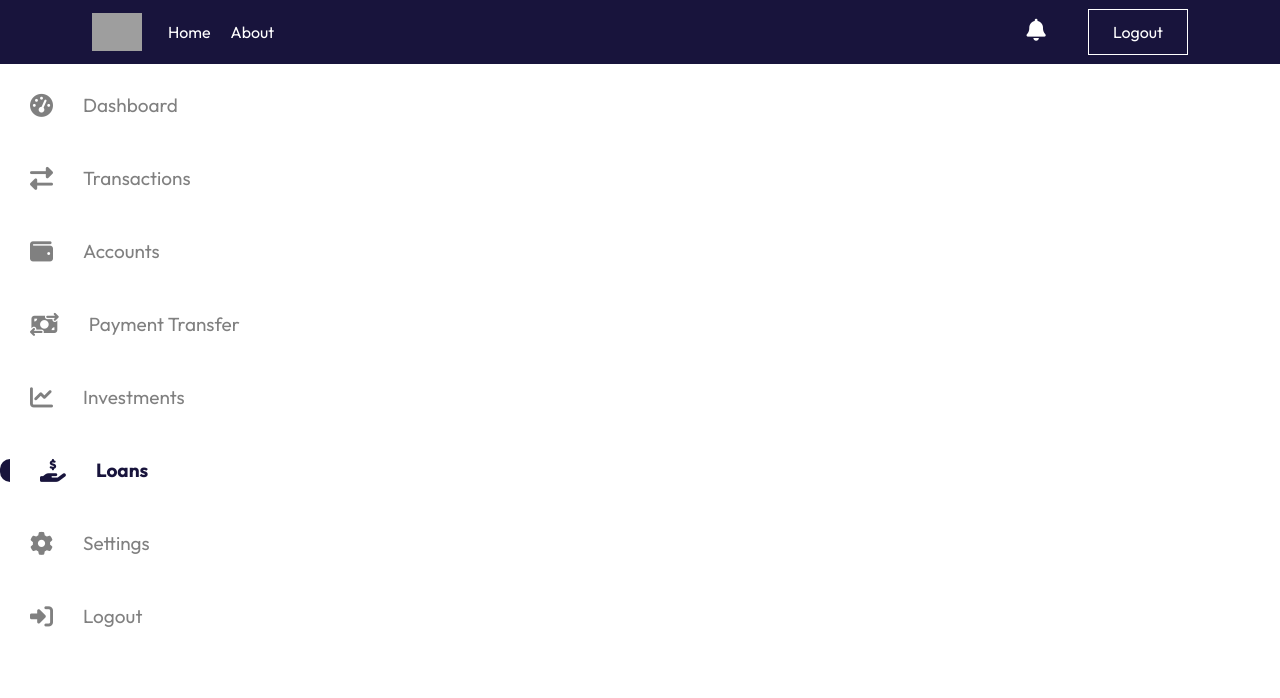
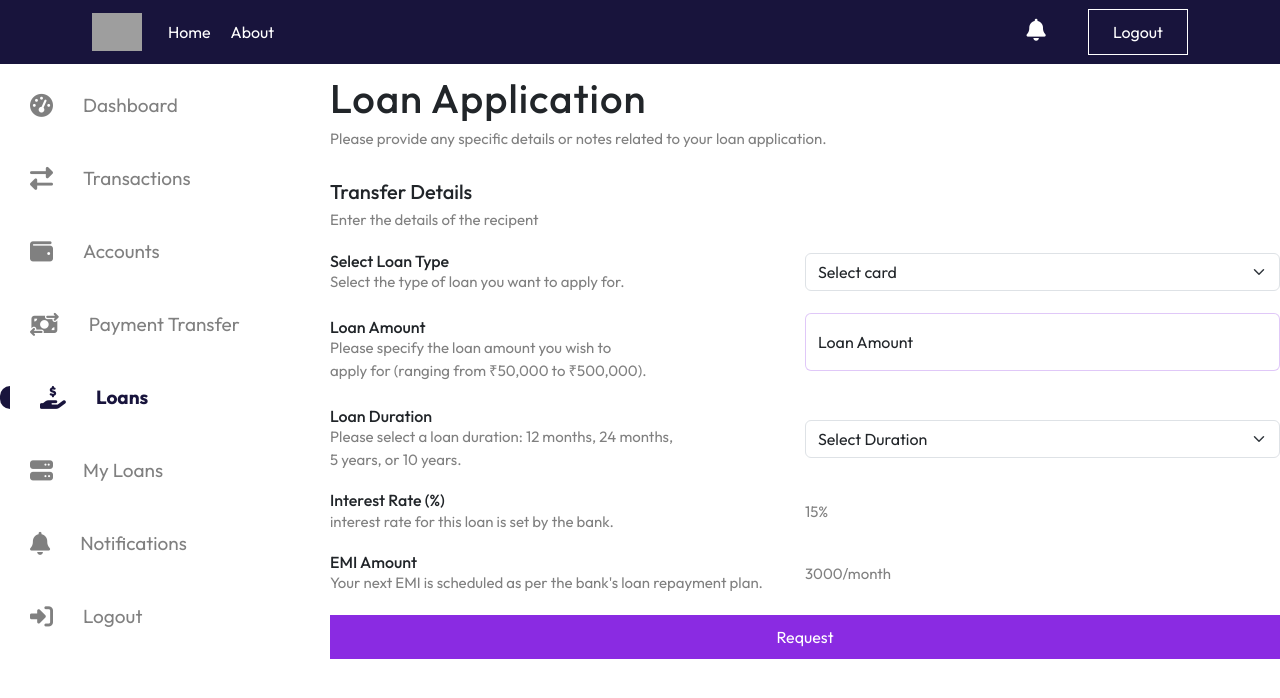
Before and after one commit to mohammedfazil2005/onlineBankingSystem-MERN, a React (Vite) app: page /userdashboard in a window 1280 px wide. Both pictures are taken after a click on the element "Loans". Shown: the top 698 px of the page. Built offline with nearby package versions, Linux system fonts and the light colour scheme; grey boxes are pictures that could not be loaded.

Commit message:
added loan page user

```diff
--- a/src/pages/loginpage/Login.jsx
+++ b/src/pages/loginpage/Login.jsx
@@ -1,34 +1,36 @@
-import { TextField  } from '@mui/material'
+import { TextField } from '@mui/material'
 import React, { useState } from 'react'
 import './Login.css'
 import { FloatingLabel, Form } from 'react-bootstrap'
-import { Link } from 'react-router-dom'
+import { data, Link } from 'react-router-dom'
 
 
 const Login = () => {
 
-    const [login,setLogin]=useState("Login")
+  const [login, setLogin] = useState("Login")
 
-    const [userData,setUserData]=useState({
-        firstName:"",
-        lastName:"",
-        address:"",
-        state:"",
-        postalCode:"",
-        DOB:"",
-        phone:"",
-        email:"",
-        password:""
+  const [userData, setUserData] = useState({
+    firstName: "",
+    lastName: "",
+    address: "",
+    state: "",
+    postalCode: "",
+    DOB: "",
+    phone: "",
+    salarySource:"",
+    monthlySalary:"",
+    email: "",
+    password: ""
 
   })
   console.log(userData)
 
 
 
-    const onStateChange=()=>{
-        if(login=="Login"){
+  const onStateChange = () => {
+    if (login == "Login") {
       setLogin('Register')
-        }else{
+    } else {
       setLogin("Login")
     }
   }
@@ -40,9 +42,9 @@ const Login = () => {
     <div className='login-parent'>
       <div className="login-child">
         <Link to={'/'}> <img src="https://askproject.net/bankai/wp-content/uploads/sites/32/2021/10/logo_Asset-4_4-2048x688.png" alt="" /></Link>
-      <h1>{login=="Login"?"Login":"Signup"}</h1>
-      <p>{login=='Login'?"Welcome back! Please enter your details":"Please enter your details"}</p>
-      {login=="Login"?<>
+        <h1>{login == "Login" ? "Login" : "Signup"}</h1>
+        <p>{login == 'Login' ? "Welcome back! Please enter your details" : "Please enter your details"}</p>
+        {login == "Login" ? <>
           <FloatingLabel controlId="firstName" label="Phone Number" className="mb-3">
             <Form.Control type="text" placeholder="ex: Rosh" className="cursor-pointer" />
           </FloatingLabel>
@@ -58,44 +60,60 @@ const Login = () => {
           <>
             <div>
               <FloatingLabel controlId="firstName" label="First Name" className="mb-3">
-          <Form.Control type="text" placeholder="ex: Rosh" className="cursor-pointer" onChange={(e)=>setUserData({...userData,firstName:e.target.value})} required />
+                <Form.Control type="text" placeholder="ex: Rosh" className="cursor-pointer" onChange={(e) => setUserData({ ...userData, firstName: e.target.value })} required />
               </FloatingLabel>
 
               <FloatingLabel controlId="lastName" label="Last Name" className="mb-3">
-          <Form.Control type="text" placeholder="ex: Mathew" className="cursor-pointer" onChange={(e)=>setUserData({...userData,lastName:e.target.value})} required />
+                <Form.Control type="text" placeholder="ex: Mathew" className="cursor-pointer" onChange={(e) => setUserData({ ...userData, lastName: e.target.value })} required />
               </FloatingLabel>
             </div>
-
+            <div>
               <FloatingLabel controlId="address" label="Address" className="mb-3">
-        <Form.Control type="text" placeholder="Enter your specific address" className="cursor-pointer" onChange={(e)=>setUserData({...userData,address:e.target.value})} required />
+                <Form.Control type="text" placeholder="Enter your specific address" className="cursor-pointer" onChange={(e) => setUserData({ ...userData, address: e.target.value })} required />
               </FloatingLabel>
-
-      <div>
               <FloatingLabel controlId="state" label="State" className="mb-3">
-          <Form.Control type="text" placeholder="ex: Kerala" className="cursor-pointer" onChange={(e)=>setUserData({...userData,state:e.target.value})} required />
-        </FloatingLabel>
-
-        <FloatingLabel controlId="postalCode" label="Postal Code" className="mb-3">
-          <Form.Control type="number" placeholder="ex: 1101" className="cursor-pointer" onChange={(e)=>setUserData({...userData,postalCode:e.target.value})} required />
+                <Form.Control type="text" placeholder="ex: Kerala" className="cursor-pointer" onChange={(e) => setUserData({ ...userData, state: e.target.value })} required />
               </FloatingLabel>
             </div>
 
             <div>
-        <FloatingLabel controlId="dob" label="Date of Birth" className="mb-3">
-          <Form.Control type="date" className="cursor-pointer" onChange={(e)=>setUserData({...userData,DOB:e.target.value})} required />
+
+
+              <FloatingLabel controlId="postalCode" label="Postal Code" className="mb-3">
+                <Form.Control type="number" placeholder="ex: 1101" className="cursor-pointer" onChange={(e) => setUserData({ ...userData, postalCode: e.target.value })} required />
               </FloatingLabel>
 
-        <FloatingLabel controlId="phoneNumber" label="Phone Number" className="mb-3">
-          <Form.Control type="number" maxLength={10} placeholder="Enter your 10-digit number" className="cursor-pointer" onChange={(e)=>setUserData({...userData,phone:e.target.value})} required />
+              <FloatingLabel controlId="dob" label="Date of Birth" className="mb-3">
+                <Form.Control type="date" className="cursor-pointer" onChange={(e) => setUserData({ ...userData, DOB: e.target.value })} required />
               </FloatingLabel>
             </div>
 
+            <div>
+              <FloatingLabel controlId="phoneNumber" label="Phone Number" className="mb-3">
+                <Form.Control type="number" maxLength={10} placeholder="Enter your 10-digit number" className="cursor-pointer" onChange={(e) => setUserData({ ...userData, phone: e.target.value })} required />
+              </FloatingLabel>
+              <Form.Select aria-label="Default select example" style={{height:'60px'}} onChange={(e)=>setUserData({...userData,salarySource:e.target.value})}>
+                <option>Select Salary Source</option>
+                <option value="1">Monthly Salary</option>
+                <option value="2">Freelancing Income</option>
+                <option value="3">Business Income</option>
+                <option value="4">Pension</option>
+                <option value="5">Rental Income</option>
+                <option value="6">Investments & Dividends</option>
+                <option value="7">Government Benefits</option>
+                <option value="8">Other</option>
+
+              </Form.Select>
+            </div>
+            <FloatingLabel controlId="Salary Amount (₹)" label="Salary Amount (₹)" className="mb-3">
+              <Form.Control type="number" placeholder="Enter your email" className="cursor-pointer" onChange={(e) => setUserData({ ...userData, monthlySalary: e.target.value })} required />
+            </FloatingLabel>
             <FloatingLabel controlId="email" label="Email" className="mb-3">
-        <Form.Control type="email" placeholder="Enter your email" className="cursor-pointer" onChange={(e)=>setUserData({...userData,email:e.target.value})} required />
+              <Form.Control type="email" placeholder="Enter your email" className="cursor-pointer" onChange={(e) => setUserData({ ...userData, email: e.target.value })} required />
             </FloatingLabel>
 
             <FloatingLabel controlId="password" label="Password" className="mb-3">
-        <Form.Control type="password" placeholder="Enter your password" className="cursor-pointer" onChange={(e)=>setUserData({...userData,password:e.target.value})} required />
+              <Form.Control type="password" placeholder="Enter your password" className="cursor-pointer" onChange={(e) => setUserData({ ...userData, password: e.target.value })} required />
             </FloatingLabel>
 
             <FloatingLabel controlId="confirmPassword" label="Confirm Password" className="mb-3">
@@ -105,9 +123,9 @@ const Login = () => {
 
 
         }
-        <h6 onClick={onStateChange}>{login=="Login"?"Dosen't have an account?":"Already have an account?"}</h6>
+        <h6 onClick={onStateChange}>{login == "Login" ? "Dosen't have an account?" : "Already have an account?"}</h6>
         <button>Signup</button>
-        {login=="Login"? <button id='google-bnt'><img src="https://pngimg.com/d/google_PNG19630.png" alt="" />Sign in with Google</button>:""}
+        {login == "Login" ? <button id='google-bnt'><img src="https://pngimg.com/d/google_PNG19630.png" alt="" />Sign in with Google</button> : ""}
 
       </div>
     </div>
--- a/src/pages/user/homeleft/HomeUserLeft.jsx
+++ b/src/pages/user/homeleft/HomeUserLeft.jsx
@@ -10,10 +10,9 @@ const HomeUserLeft = ({setCategoryName}) => {
     { name: "Transactions", fontClass: "fas fa-exchange-alt" },
     { name: "Accounts", fontClass: "fas fa-wallet" },
     { name: "Payment Transfer", fontClass: "fa-solid fa-money-bill-transfer" },
-    { name: "Investments", fontClass: "fas fa-chart-line" },
-
     { name: "Loans", fontClass: "fas fa-hand-holding-usd" },
-    { name: "Settings", fontClass: "fas fa-cog" },
+    { name: "My Loans", fontClass: "fa-solid fa-server" },
+    { name: "Notifications", fontClass: "fa-solid fa-bell" },
     { name: "Logout", fontClass: "fas fa-sign-in-alt" }
 
   ]
--- a/src/pages/user/homeright/HomeUserRight.jsx
+++ b/src/pages/user/homeright/HomeUserRight.jsx
@@ -3,6 +3,7 @@ import HomeRightUserDashboard from './homerightdashboard/HomeRightUserDashboard'
 import HomeRightTransactionHistory from './HomeRightTransactionHistory/HomeRightTransactionHistory'
 import HomeUserCards from './homerightUserCards/HomeUserCards'
 import HomeRightPayment from './homeRightPayment/HomeRightPayment'
+import HomeRightLoans from './homerightloans/HomeRightLoans'
 
 const HomeUserRight = ({categoryName}) => {
   console.log(categoryName)
@@ -12,7 +13,8 @@ const HomeUserRight = ({categoryName}) => {
       {categoryName=="Transactions"?<HomeRightTransactionHistory/>:""}
       {categoryName=="Accounts"?<HomeUserCards/>:""}
       {categoryName=="Payment Transfer"?<HomeRightPayment/>:""}
-      {categoryName=="Settings"?<HomeRightUserDashboard/>:""}
+      {categoryName=="Loans"?<HomeRightLoans/>:""}
+      {categoryName=="Investments"?<HomeRightPayment/>:""}
 
     </div>
   )
--- /dev/null
+++ b/src/pages/user/homeright/homerightloans/HomeRightLoans.css
@@ -0,0 +1,6 @@
+.home-user-transfer-details button{
+    padding: 10px;
+    background-color: blueviolet;
+    border: none;
+    color: white;
+}
--- /dev/null
+++ b/src/pages/user/homeright/homerightloans/HomeRightLoans.jsx
@@ -0,0 +1,82 @@
+import React from 'react'
+import './HomeRightLoans.css'
+import { FloatingLabel, Form } from 'react-bootstrap'
+const HomeRightLoans = () => {
+    return (
+        <div className='home-user-payment-parent'>
+            <div className="home-user-payment-heading">
+                <h1>Loan Application</h1>
+                <p>Please provide any specific details or notes related to your loan application.</p>
+            </div>
+            <div className="home-user-transfer-details">
+                <div className="transfer-details-heading">
+                    <h5>Transfer Details</h5>
+                    <p>Enter the details of the recipent</p>
+                </div>
+                <div className="transfer-details-input-div">
+                    <div>
+                        <h6>Select Loan Type</h6>
+                        <p>Select the type of loan you want to apply for.</p>
+                    </div>
+                    <div>
+                        <Form.Select aria-label="Default select example">
+                            <option>Select card</option>
+                            <option value="1">DEBIT</option>
+                            <option value="2">CREDIT</option>
+
+                        </Form.Select>
+                    </div>
+                </div>
+                <div className="transfer-details-input-div">
+                    <div>
+                        <h6>Loan Amount</h6>
+                        <p>Please specify the loan amount you wish to <br /> apply for (ranging from ₹50,000 to ₹500,000).</p>
+                    </div>
+                    <div>
+                        <FloatingLabel controlId="amount" label="Loan Amount" className="mb-3">
+                            <Form.Control type="text" placeholder="ex:jhon@gmail.com" className="cursor-pointer" required style={{ width: '100%' }} />
+                        </FloatingLabel>
+                    </div>
+                </div>
+                <div className="transfer-details-input-div">
+                    <div>
+                    <h6>Loan Duration</h6>
+                    <p>Please select a loan duration: 12 months, 24 months,<br /> 5 years, or 10 years.</p>
+                    </div>
+                    <div>
+                    <Form.Select aria-label="Default select example">
+                            <option>Select Duration</option>
+                            <option value="1">12 months</option>
+                            <option value="2">24 months</option>
+                            <option value="">5 years</option>
+                            <option value="">10 years</option>
+
+                        </Form.Select>
+                    </div>
+                </div>
+                <div className="transfer-details-input-div">
+                    <div>
+                    <h6>Interest Rate (%)</h6>
+                    <p>interest rate for this loan is set by the bank.</p>
+                    </div>
+                    <div>
+                    <p>15%</p>
+                    </div>
+                </div>
+                <div className="transfer-details-input-div">
+                    <div>
+                    <h6>EMI Amount </h6>
+                    <p>Your next EMI is scheduled as per the bank's loan repayment plan.</p>
+                    </div>
+                    <div>
+                    <p>3000/month</p>
+                    </div>
+                </div>
+                <button>Request</button>
+            </div>
+
+        </div>
+    )
+}
+
+export default HomeRightLoans
```
Lines whose indentation alone changed are shown as unchanged.
